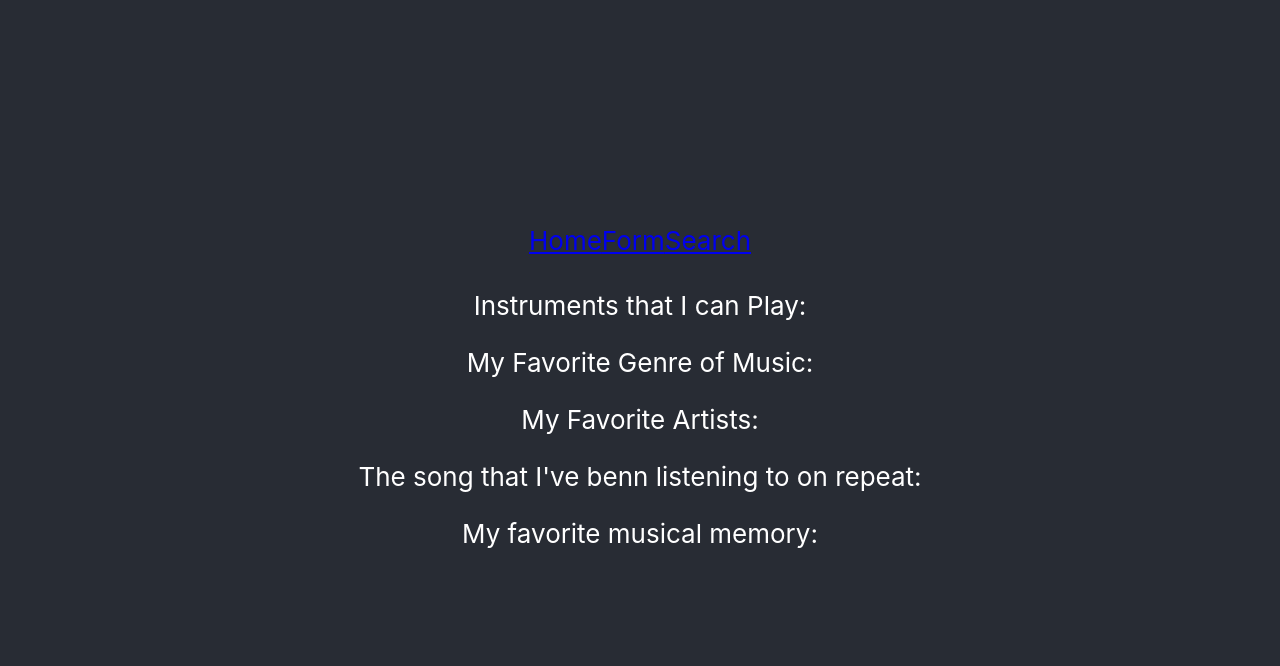
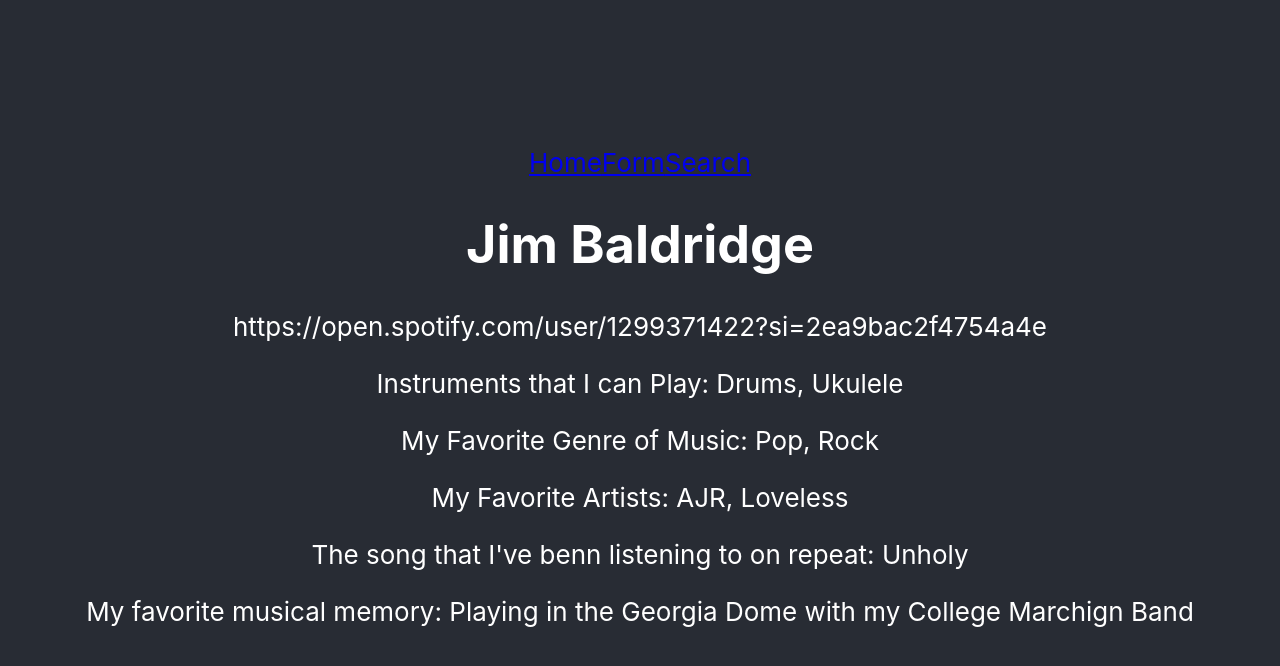
Before and after one commit to Jimba1014/Phase-2-Project, a React (Create React App) app in the folder my-app/: page / in a window 1280 px wide. Shown: the top 666 px of the page. Built offline with nearby package versions, Linux system fonts and the light colour scheme; data requests are answered from the project's data file.

Commit message:
added state to App and updated HomePage

```diff
--- /dev/null
+++ b/my-app/db.json
@@ -0,0 +1,16 @@
+{
+    "details":[
+        {
+        "id" : 1,
+        "name" : "Jim Baldridge",
+        "instruments" : "Drums, Ukulele",
+        "genre" : "Pop, Rock",
+        "artists" : "AJR, Loveless",
+        "song" : "Unholy",
+        "memory" : "Playing in the Georgia Dome with my College Marchign Band",
+        "link" : "https://open.spotify.com/user/1299371422?si=2ea9bac2f4754a4e"
+        }
+
+    ]
+
+}
--- a/my-app/src/components/App.js
+++ b/my-app/src/components/App.js
@@ -1,4 +1,4 @@
-import React from 'react';
+import React, { useEffect, useState } from 'react';
 import { Switch, Route } from "react-router-dom"
 import '../App.css';
 import Form from './Form';
@@ -7,13 +7,21 @@ import Search from './Search';
 import NavBar from './NavBar';
 
 function App() {
+  const [details, setDetails] = useState([])
+
+  useEffect(() => {
+    fetch(' http://localhost:3000/details')
+    .then((res) => res.json())
+    .then((data) => setDetails(data))
+  }, [])
+
   return (
     <div className="App">
       <header className="App-header">
         <NavBar />
         <Switch>
           <Route exact path="/">
-            <HomePage />
+            <HomePage details={details}/>
           </Route>
           <Route path="/search">
             <Search />
--- a/my-app/src/components/HomePage.js
+++ b/my-app/src/components/HomePage.js
@@ -1,15 +1,15 @@
 import React from 'react';
 import MemberCard from './MemberCard';
 
-function HomePage() {
+function HomePage({ details }) {
 
-    // const renderCards = memberDetails.map((memberDetail) => {
-    //     <MemberCard {...memberDetail} key={memberDetail.id}/>
-    // })
+    const renderCards = details.map((detail) => {
+        return <MemberCard {...detail} key={detail.id}/>
+    })
 
     return(
         <div>
-            <MemberCard/>
+            {renderCards}
         </div>
     )
 }
```
Also changed, not shown: 1 other file (tests, documents, lock files or other folders).
